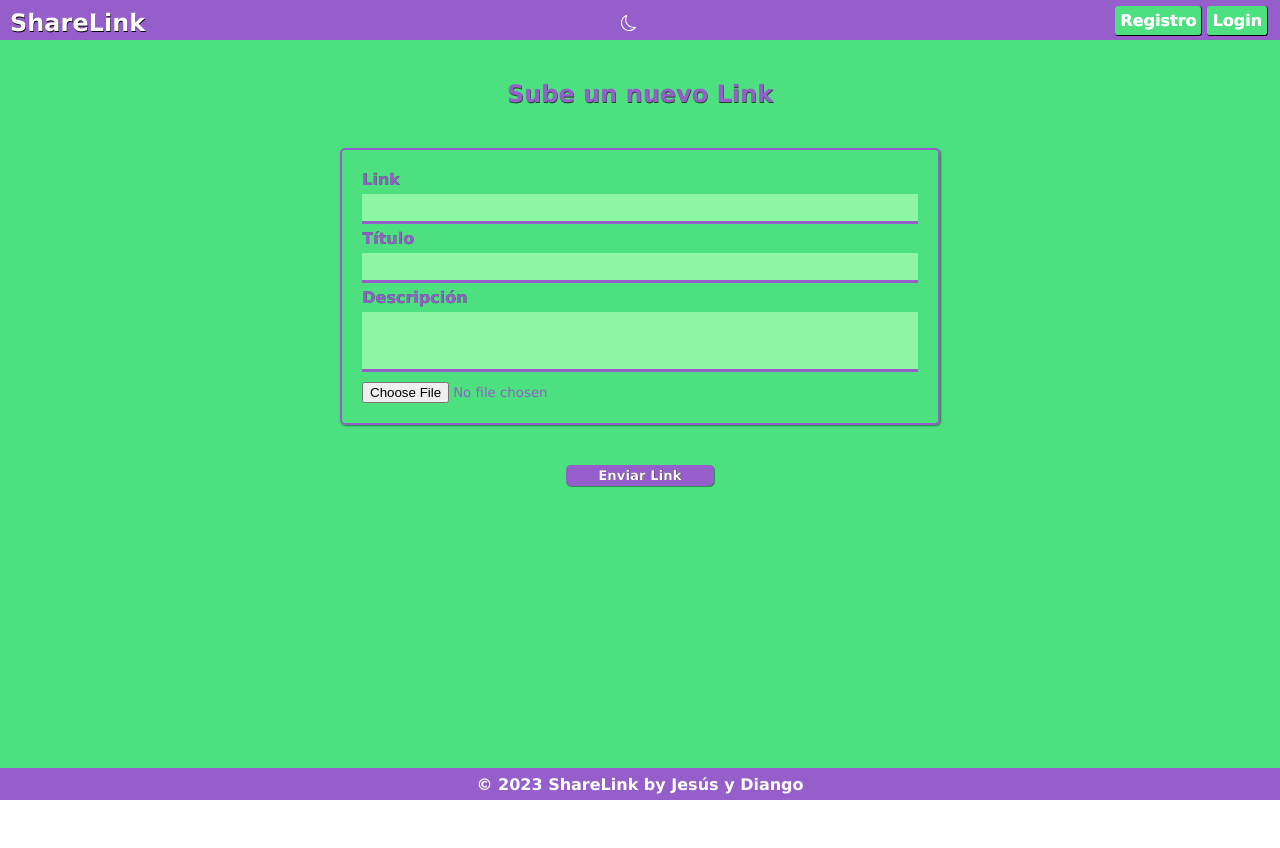
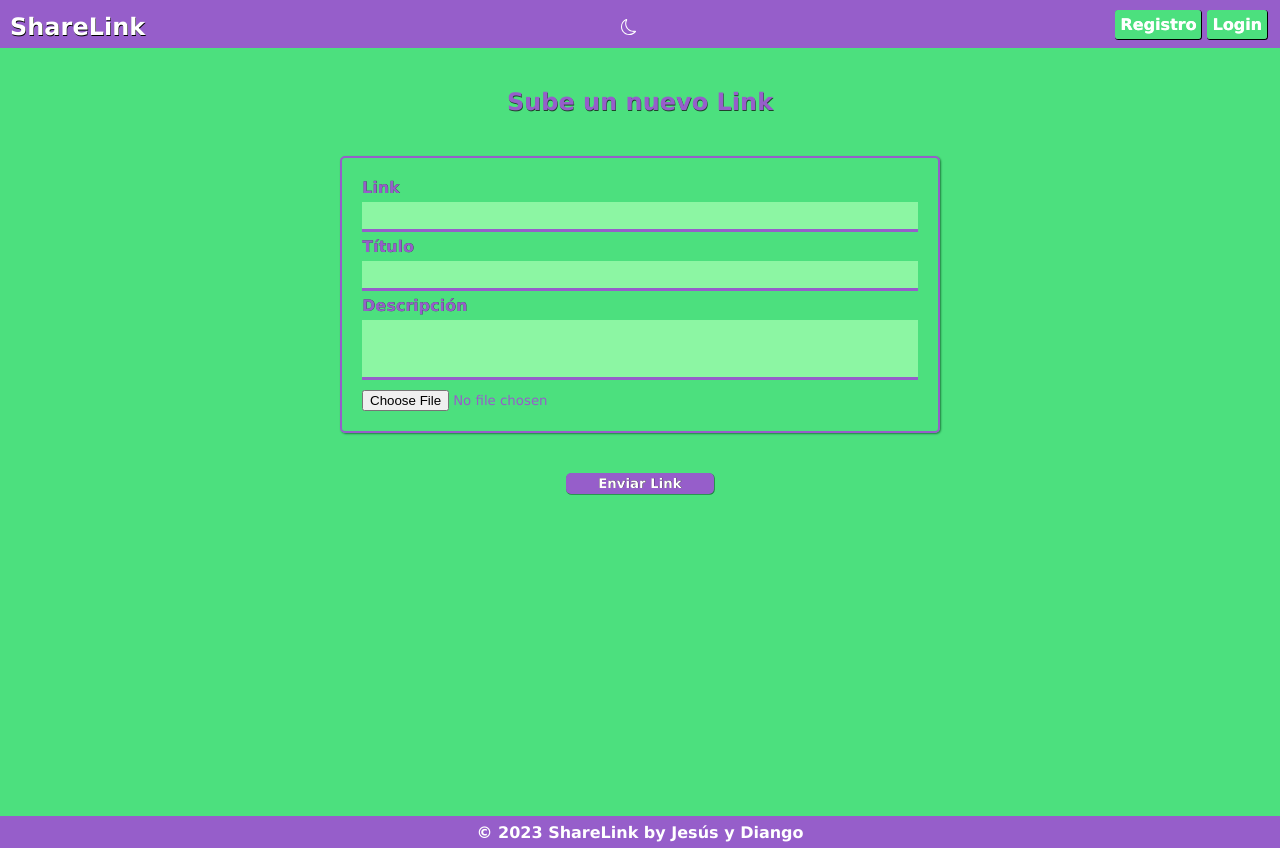
Before and after one commit to DIANG016/SHARELINKS, a React (Create React App) app: page /enlace in a window 1280 px wide. Before the commit the page ends 800 px from the top, so only its background shows below. Built offline with nearby package versions, Linux system fonts and the light colour scheme.

Commit message:
actualizacion

```diff
--- a/src/APP.css
+++ b/src/APP.css
@@ -19,6 +19,21 @@ html {
     rgb(114, 44, 184)
   );
   --text-shadow-button: black;
+}
+
+#root {
+  min-height: 100vh;
+  display: flex;
+  flex-direction: column;
+  margin-top: 3rem;
+
+}
+
+main {
+  display: flex;
+  flex-direction: column;
+  background-color: var(--secondary);
+  flex:1;
 }
 
 /*Botones */
@@ -55,17 +70,6 @@ html {
   margin: 20px;
 }
 
-#root {
-  min-height: 100vh;
-  display: grid;
-  grid-template-rows: 3.5rem 1fr 2rem;
-}
-
-main {
-  display: flex;
-  flex-direction: column;
-  background-color: var(--secondary);
-}
 
 footer {
   display: flex;
@@ -74,6 +78,9 @@ footer {
   color: var(--colorLetra);
   font-weight: bold;
   background-color: var(--primary);
+  width: 100%;
+  height: 2rem;
+
 }
 
 /*Modo nocturno*/
@@ -111,11 +118,3 @@ main.nigth input::placeholder {
   margin-top: 10px;
   color: var(--colorLetra);
 }
-
-/*Version ordenador*/
-
-@media (min-width: 600px) {
-  #root {
-    grid-template-rows: 2.5rem 1fr 2rem;
-  }
-}
--- a/src/components/Header.css
+++ b/src/components/Header.css
@@ -4,6 +4,11 @@ Header {
   display: flex;
   align-items: center;
   padding: 10px;
+  position:fixed;
+  width: 100%;
+  z-index: 10;
+  height: 3rem;
+  top:0;
 }
 
 .titleHeader {
```
